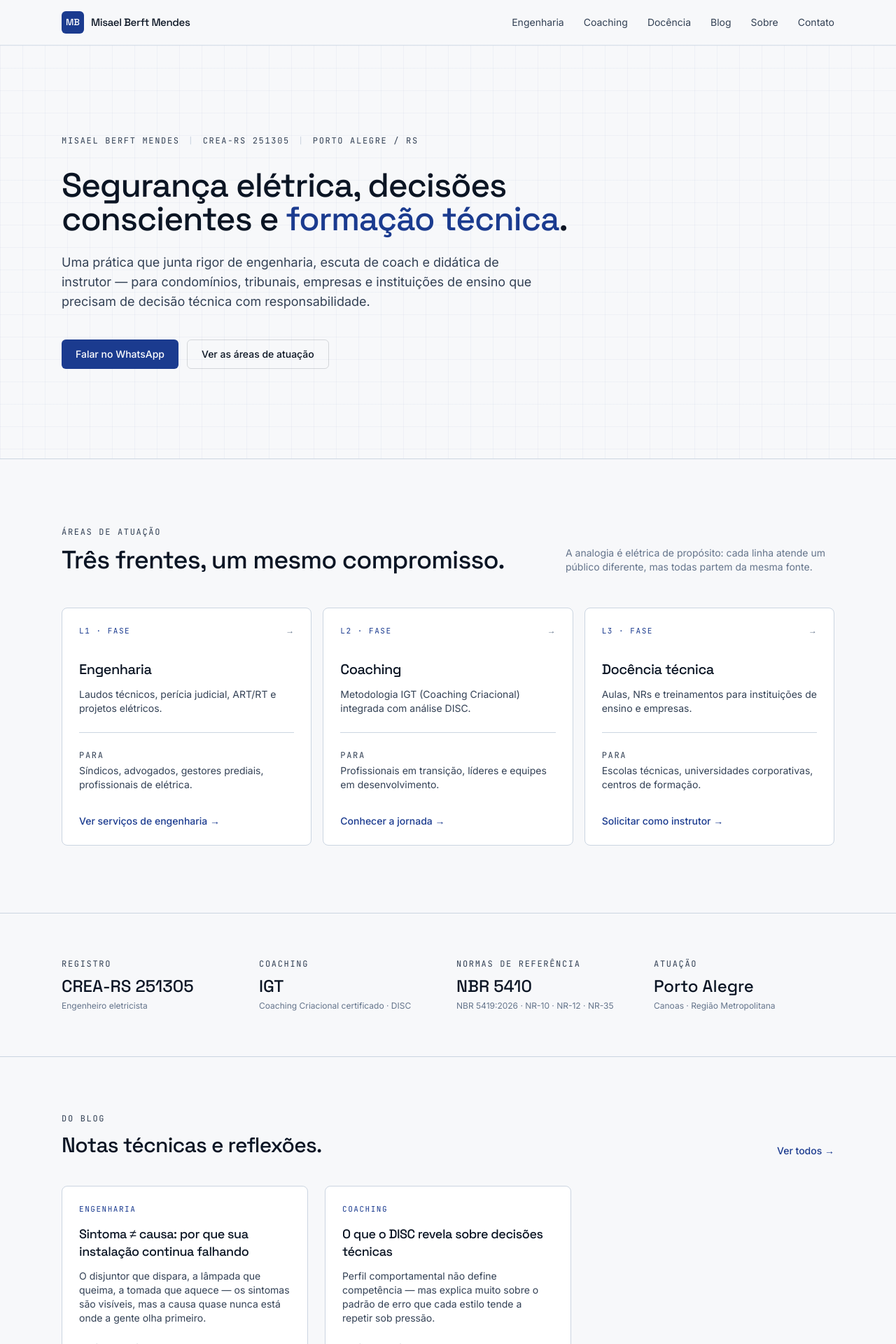
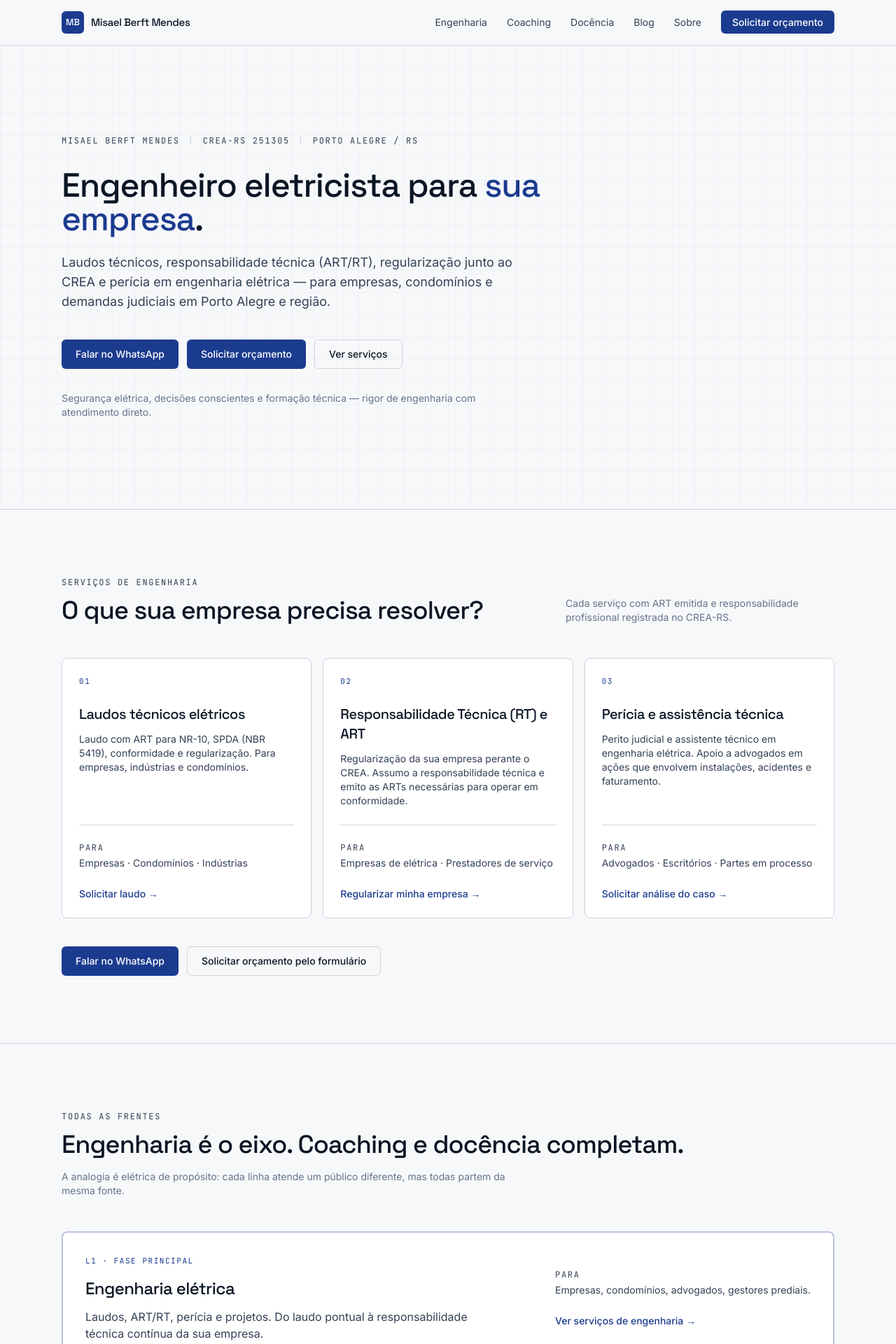
Before and after one commit to engmbm/misaelberftmendes, a Next.js app: page / in a window 1280 px wide. Shown: the top 1920 px of the page at 70% size. Built offline with nearby package versions, Linux system fonts and the light colour scheme; no server answers.

Commit message:
Onda 1: Home comercial com engenharia em destaque

```diff
--- a/src/app/page.tsx
+++ b/src/app/page.tsx
@@ -1,30 +1,61 @@
 import Link from "next/link";
 import { getAllPosts } from "@/lib/blog";
+
+// Serviços de engenharia em ordem de prioridade comercial
+const servicos = [
+  {
+    codigo: "01",
+    titulo: "Laudos técnicos elétricos",
+    lead: "Laudo com ART para NR-10, SPDA (NBR 5419), conformidade e regularização. Para empresas, indústrias e condomínios.",
+    publico: "Empresas · Condomínios · Indústrias",
+    href: "/engenharia",
+    cta: "Solicitar laudo",
+  },
+  {
+    codigo: "02",
+    titulo: "Responsabilidade Técnica (RT) e ART",
+    lead: "Regularização da sua empresa perante o CREA. Assumo a responsabilidade técnica e emito as ARTs necessárias para operar em conformidade.",
+    publico: "Empresas de elétrica · Prestadores de serviço",
+    href: "/engenharia",
+    cta: "Regularizar minha empresa",
+  },
+  {
+    codigo: "03",
+    titulo: "Perícia e assistência técnica",
+    lead: "Perito judicial e assistente técnico em engenharia elétrica. Apoio a advogados em ações que envolvem instalações, acidentes e faturamento.",
+    publico: "Advogados · Escritórios · Partes em processo",
+    href: "/engenharia",
+    cta: "Solicitar análise do caso",
+  },
+];
 
 const frentes = [
   {
     fase: "L1",
     slug: "/engenharia",
-    titulo: "Engenharia",
-    lead: "Laudos técnicos, perícia judicial, ART/RT e projetos elétricos.",
-    para: "Síndicos, advogados, gestores prediais, profissionais de elétrica.",
+    titulo: "Engenharia elétrica",
+    lead: "Laudos, ART/RT, perícia e projetos. A frente principal — do laudo pontual à responsabilidade técnica contínua.",
+    para: "Empresas, condomínios, advogados, gestores prediais.",
     cta: "Ver serviços de engenharia",
+    destaque: true,
   },
   {
     fase: "L2",
     slug: "/coaching",
     titulo: "Coaching",
-    lead: "Metodologia IGT (Coaching Criacional) integrada com análise DISC.",
-    para: "Profissionais em transição, líderes e equipes em desenvolvimento.",
+    lead: "Metodologia IGT (Coaching Criacional) com análise DISC.",
+    para: "Profissionais em transição, líderes e equipes.",
     cta: "Conhecer a jornada",
+    destaque: false,
   },
   {
     fase: "L3",
     slug: "/docencia",
     titulo: "Docência técnica",
-    lead: "Aulas, NRs e treinamentos para instituições de ensino e empresas.",
-    para: "Escolas técnicas, universidades corporativas, centros de formação.",
+    lead: "Aulas, NRs e treinamentos para instituições e empresas.",
+    para: "Escolas técnicas, universidades corporativas.",
     cta: "Solicitar como instrutor",
+    destaque: false,
   },
 ];
 
@@ -33,7 +64,7 @@ export default function HomePage() {
 
   return (
     <>
-      {/* HERO — carimbo técnico + tese */}
+      {/* HERO — comercial + carimbo técnico */}
       <section className="relative overflow-hidden border-b border-rule">
         <div className="blueprint-grid absolute inset-0" aria-hidden="true" />
         <div className="container-x relative py-24 md:py-32">
@@ -46,15 +77,14 @@ export default function HomePage() {
           </div>
 
           <h1 className="max-w-3xl font-display text-4xl font-medium leading-[1.15] tracking-tight md:text-5xl">
-            Segurança elétrica, decisões conscientes e
-            <span className="text-tensao"> formação técnica</span>.
+            Engenheiro eletricista para
+            <span className="text-tensao"> sua empresa</span>.
           </h1>
 
           <p className="mt-6 max-w-2xl text-lg text-ink-soft">
-            Uma prática que junta rigor de engenharia, escuta de coach e
-            didática de instrutor — para condomínios, tribunais, empresas e
-            instituições de ensino que precisam de decisão técnica com
-            responsabilidade.
+            Laudos técnicos, responsabilidade técnica (ART/RT), regularização
+            junto ao CREA e perícia em engenharia elétrica — para empresas,
+            condomínios e demandas judiciais em Porto Alegre e região.
           </p>
 
           <div className="mt-10 flex flex-wrap gap-3">
@@ -66,31 +96,129 @@ export default function HomePage() {
             >
               Falar no WhatsApp
             </a>
-            <Link href="#frentes" className="btn-ghost">
-              Ver as áreas de atuação
+            <Link href="/contato" className="btn-primary">
+              Solicitar orçamento
+            </Link>
+            <Link href="#servicos" className="btn-ghost">
+              Ver serviços
+            </Link>
+          </div>
+
+          <p className="mt-8 max-w-2xl text-sm text-ink-muted">
+            Segurança elétrica, decisões conscientes e formação técnica — rigor
+            de engenharia com atendimento direto.
+          </p>
+        </div>
+      </section>
+
+      {/* SERVIÇOS DE ENGENHARIA — destaque comercial */}
+      <section id="servicos" className="border-b border-rule py-20 md:py-24">
+        <div className="container-x">
+          <div className="mb-12 flex items-end justify-between gap-6">
+            <div>
+              <p className="stamp mb-3">Serviços de engenharia</p>
+              <h2 className="font-display text-3xl font-medium tracking-tight md:text-4xl">
+                O que sua empresa precisa resolver?
+              </h2>
+            </div>
+            <p className="hidden max-w-sm text-sm text-ink-muted md:block">
+              Cada serviço com ART emitida e responsabilidade profissional
+              registrada no CREA-RS.
+            </p>
+          </div>
+
+          <div className="grid gap-4 md:grid-cols-3">
+            {servicos.map((s) => (
+              <div
+                key={s.codigo}
+                className="flex flex-col rounded-lg border border-rule bg-white p-6 transition hover:border-tensao/60"
+              >
+                <div className="mb-6 flex items-center justify-between">
+                  <span className="fase">{s.codigo}</span>
+                </div>
+                <h3 className="font-display text-xl font-medium tracking-tight">
+                  {s.titulo}
+                </h3>
+                <p className="mt-3 flex-1 text-sm text-ink-soft">{s.lead}</p>
+
+                <div className="my-6 rule-line" />
+
+                <p className="stamp mb-1">Para</p>
+                <p className="text-sm text-ink-soft">{s.publico}</p>
+
+                <Link
+                  href={s.href}
+                  className="mt-6 text-sm font-medium text-tensao hover:text-tensao-lo"
+                >
+                  {s.cta} →
+                </Link>
+              </div>
+            ))}
+          </div>
+
+          <div className="mt-10 flex flex-wrap gap-3">
+            <a
+              href="https://wa.me/5551992387777"
+              target="_blank"
+              rel="noopener"
+              className="btn-primary"
+            >
+              Falar no WhatsApp
+            </a>
+            <Link href="/contato" className="btn-ghost">
+              Solicitar orçamento pelo formulário
             </Link>
           </div>
         </div>
       </section>
 
-      {/* FRENTES — L1 · L2 · L3 */}
+      {/* FRENTES — engenharia predominante + coaching/docência complementares */}
       <section id="frentes" className="border-b border-rule py-20 md:py-24">
         <div className="container-x">
-          <div className="mb-12 flex items-end justify-between gap-6">
-            <div>
-              <p className="stamp mb-3">Áreas de atuação</p>
+          <div className="mb-12">
+            <p className="stamp mb-3">Todas as frentes</p>
             <h2 className="font-display text-3xl font-medium tracking-tight md:text-4xl">
-                Três frentes, um mesmo compromisso.
+              Engenharia é o eixo. Coaching e docência completam.
             </h2>
-            </div>
-            <p className="hidden max-w-sm text-sm text-ink-muted md:block">
+            <p className="mt-4 max-w-2xl text-sm text-ink-muted">
               A analogia é elétrica de propósito: cada linha atende um público
               diferente, mas todas partem da mesma fonte.
             </p>
           </div>
 
-          <div className="grid gap-4 md:grid-cols-3">
-            {frentes.map((f) => (
+          {/* Engenharia — card largo em destaque */}
+          <Link
+            href="/engenharia"
+            className="group mb-4 flex flex-col rounded-lg border-2 border-tensao/30 bg-white p-8 transition hover:border-tensao md:flex-row md:items-center md:gap-10"
+          >
+            <div className="md:flex-1">
+              <div className="mb-4 flex items-center gap-3">
+                <span className="fase">L1 · Fase principal</span>
+              </div>
+              <h3 className="font-display text-2xl font-medium tracking-tight">
+                Engenharia elétrica
+              </h3>
+              <p className="mt-3 max-w-xl text-ink-soft">
+                Laudos, ART/RT, perícia e projetos. Do laudo pontual à
+                responsabilidade técnica contínua da sua empresa.
+              </p>
+            </div>
+            <div className="mt-6 md:mt-0">
+              <p className="stamp mb-1">Para</p>
+              <p className="text-sm text-ink-soft">
+                Empresas, condomínios, advogados, gestores prediais.
+              </p>
+              <p className="mt-6 text-sm font-medium text-tensao">
+                Ver serviços de engenharia →
+              </p>
+            </div>
+          </Link>
+
+          {/* Coaching e Docência — cards menores lado a lado */}
+          <div className="grid gap-4 md:grid-cols-2">
+            {frentes
+              .filter((f) => !f.destaque)
+              .map((f) => (
                 <Link key={f.slug} href={f.slug} className="card group">
                   <div className="mb-8 flex items-center justify-between">
                     <span className="fase">{f.fase} · Fase</span>
@@ -129,10 +257,10 @@ export default function HomePage() {
               </p>
             </div>
             <div>
-              <p className="stamp mb-2">Coaching</p>
-              <p className="font-display text-2xl font-medium">IGT</p>
+              <p className="stamp mb-2">Perícia</p>
+              <p className="font-display text-2xl font-medium">M Perícias</p>
               <p className="mt-1 text-xs text-ink-muted">
-                Coaching Criacional certificado · DISC
+                Perito engenheiro eletricista cadastrado
               </p>
             </div>
             <div>
@@ -161,7 +289,7 @@ export default function HomePage() {
               <div>
                 <p className="stamp mb-3">Do blog</p>
                 <h2 className="font-display text-3xl font-medium tracking-tight">
-                  Notas técnicas e reflexões.
+                  Dúvidas frequentes e notas técnicas.
                 </h2>
               </div>
               <Link href="/blog" className="text-sm font-medium text-tensao hover:text-tensao-lo">
@@ -201,28 +329,27 @@ export default function HomePage() {
               Próximo passo
             </p>
             <h2 className="mt-3 font-display text-3xl font-medium leading-tight tracking-tight md:text-4xl">
-              Tem um caso, um projeto ou uma turma em vista?
+              Precisa de laudo, ART, regularização ou perícia?
             </h2>
             <p className="mt-4 max-w-xl text-white/80">
-              Envie uma mensagem descrevendo o cenário. Se for do meu escopo,
-              devolvo com um plano concreto; se não for, indico quem pode
-              atender melhor.
+              Descreva o cenário da sua empresa ou do seu caso. Devolvo com um
+              plano concreto e um orçamento — sem compromisso.
             </p>
             <div className="mt-8 flex flex-wrap gap-3">
-              <Link
-                href="/contato"
-                className="inline-flex items-center gap-2 rounded-md bg-white px-5 py-2.5 text-sm font-medium text-tensao-lo transition hover:bg-canvas"
-              >
-                Ir para o formulário
-              </Link>
               <a
                 href="https://wa.me/5551992387777"
                 target="_blank"
                 rel="noopener"
+                className="inline-flex items-center gap-2 rounded-md bg-white px-5 py-2.5 text-sm font-medium text-tensao-lo transition hover:bg-canvas"
+              >
+                Falar no WhatsApp
+              </a>
+              <Link
+                href="/contato"
                 className="inline-flex items-center gap-2 rounded-md border border-white/30 px-5 py-2.5 text-sm font-medium text-white transition hover:bg-white/10"
               >
-                Abrir WhatsApp
-              </a>
+                Solicitar orçamento
+              </Link>
             </div>
           </div>
         </div>
--- a/src/components/site/Header.tsx
+++ b/src/components/site/Header.tsx
@@ -6,7 +6,6 @@ const nav = [
   { href: "/docencia", label: "Docência" },
   { href: "/blog", label: "Blog" },
   { href: "/sobre", label: "Sobre" },
-  { href: "/contato", label: "Contato" },
 ];
 
 export function Header() {
@@ -29,14 +28,19 @@ export function Header() {
           <ul className="flex items-center gap-7 text-sm text-ink-soft">
             {nav.map((item) => (
               <li key={item.href}>
-                <Link
-                  href={item.href}
-                  className="transition hover:text-ink"
-                >
+                <Link href={item.href} className="transition hover:text-ink">
                   {item.label}
                 </Link>
               </li>
             ))}
+            <li>
+              <Link
+                href="/contato"
+                className="rounded-md bg-tensao px-4 py-2 text-sm font-medium text-white transition hover:bg-tensao-lo"
+              >
+                Solicitar orçamento
+              </Link>
+            </li>
           </ul>
         </nav>
       </div>
```
Lines whose indentation alone changed are shown as unchanged.
